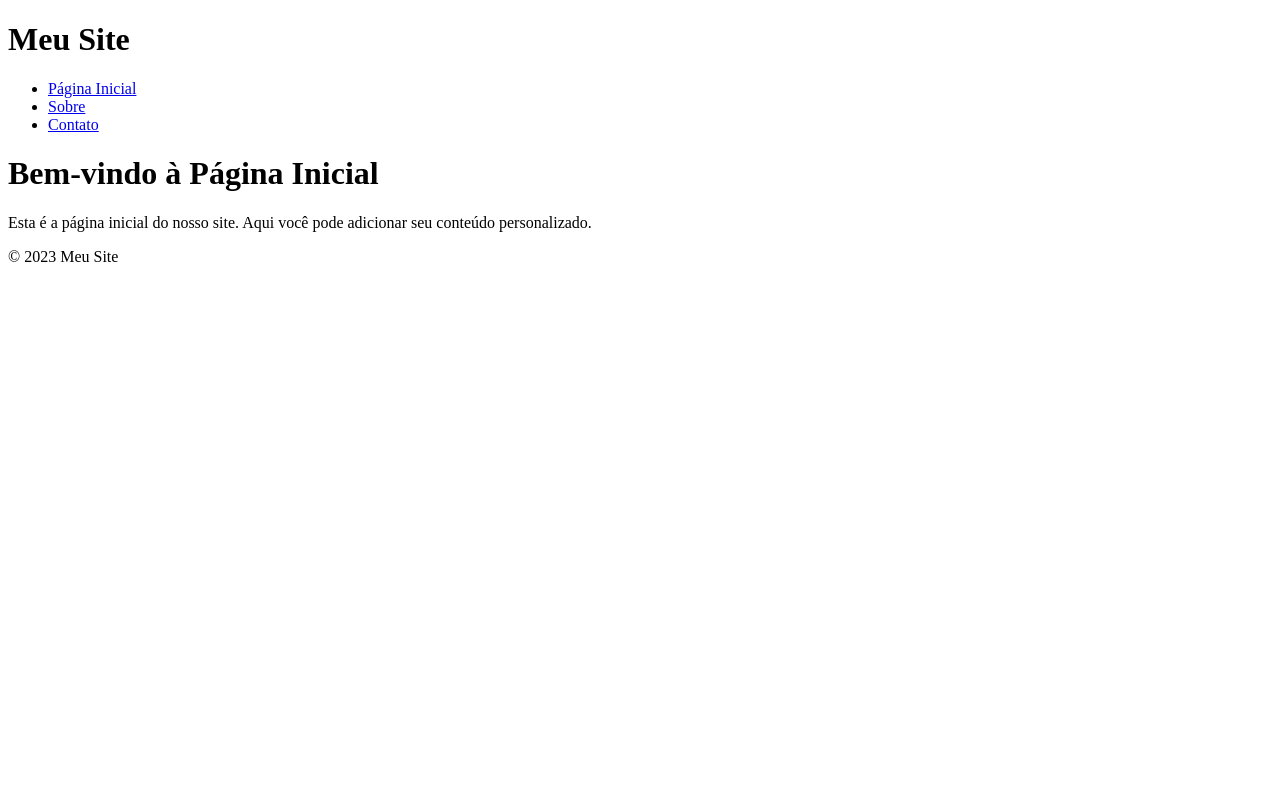
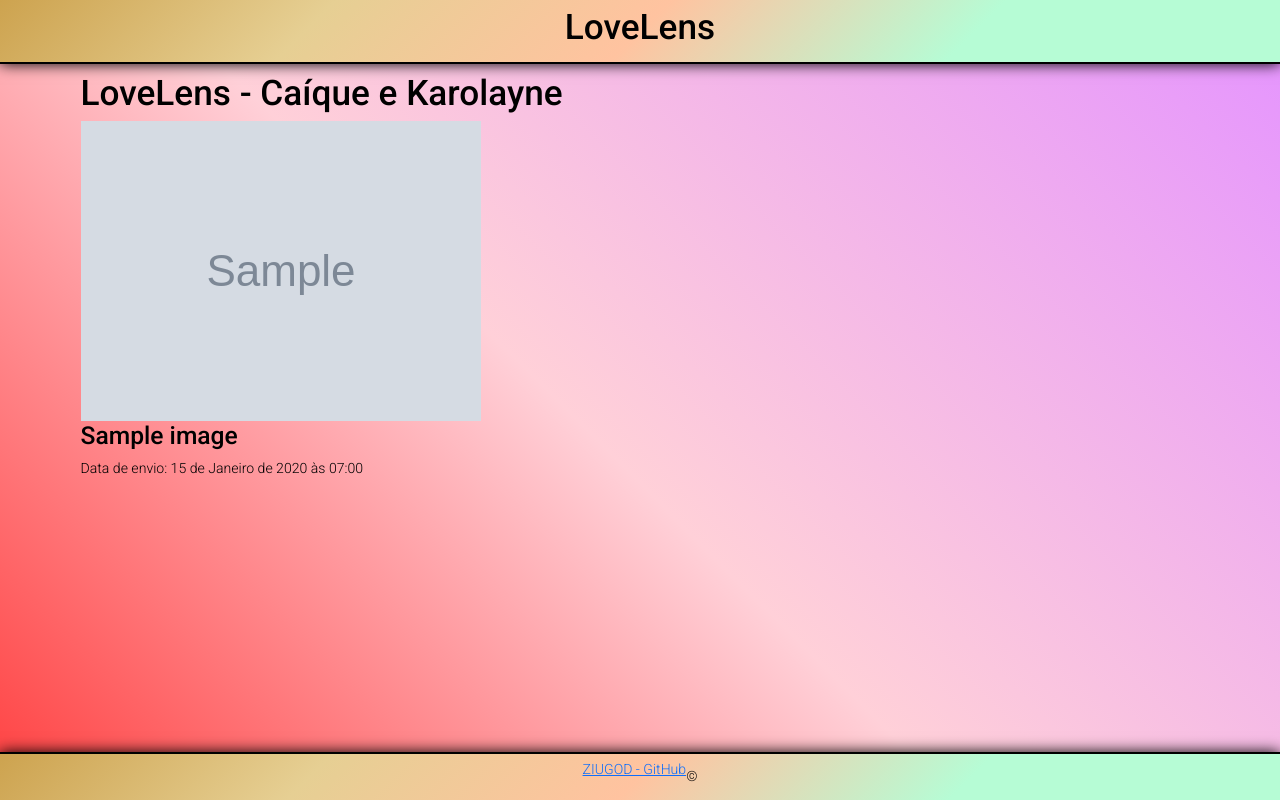
Before and after one commit to ZIUGOD/LoveLens, a Django app: template templates/gallery/index.html in a window 1280 px wide. Run offline with Django 4.2, Linux system fonts and the light colour scheme; the template is opened without the code that fills it: values that come from a table or form of the project are taken from there, others are empty; tables that the repository leaves empty hold one stand-in row (values such as "Sample post"); grey boxes marked "Sample" are stand-in pictures.

Commit message:
Templates config

```diff
--- a/templates/components/base.html
+++ b/templates/components/base.html
@@ -1,30 +1,41 @@
 <!DOCTYPE html>
 <html lang="pt-br">
+{% load static %}
 
 <head>
     <meta charset="UTF-8">
     <meta name="viewport" content="width=device-width, initial-scale=1.0">
-    <title>{% block title %}Título Padrão{% endblock %}</title>
+    <link href="https://cdn.jsdelivr.net/npm/bootstrap@5.3.2/dist/css/bootstrap.min.css" rel="stylesheet"
+        integrity="sha384-T3c6CoIi6uLrA9TneNEoa7RxnatzjcDSCmG1MXxSR1GAsXEV/Dwwykc2MPK8M2HN" crossorigin="anonymous">
+
+    <!-- link css -->
+    <link rel="stylesheet" type="text/css" href="{% static 'css/style_base.css' %}">
+
+    <title>LoveLens{% block title %}{% endblock %}</title>
 </head>
 
 <body>
     <header>
-        <h1>Meu Site</h1>
-        <nav>
-            <ul>
-                <li><a href="/">Página Inicial</a></li>
-                <li><a href="/sobre/">Sobre</a></li>
-                <li><a href="/contato/">Contato</a></li>
-            </ul>
-        </nav>
+        <h1>LoveLens</h1>
     </header>
 
     <main>
-        {% block content %}{% endblock %}
+        {% block content %}
+        {% endblock %}
     </main>
 
     <footer>
-        <p>&copy; 2023 Meu Site</p>
+        <div id="ziu-div">
+            <p><a href="https://github.com/ZIUGOD">ZIUGOD - GitHub</a></p>
+        </div>
+
+        <div>
+            &copy;
+        </div>
+
+        <div id="kay-div">
+
+        </div>
     </footer>
 </body>
 
--- a/templates/gallery/index.html
+++ b/templates/gallery/index.html
@@ -1,8 +1,27 @@
-{% extends "base.html" %}
+{% extends "components/base.html" %}
 
-{% block title %}Página Inicial{% endblock %}
+{% block title %} - Home{% endblock %}
 
 {% block content %}
-  <h1>Bem-vindo à Página Inicial</h1>
-  <p>Esta é a página inicial do nosso site. Aqui você pode adicionar seu conteúdo personalizado.</p>
+<div class="container">
+    <h1>LoveLens - Caíque e Karolayne</h1>
+
+    {% if images %}
+    <div class="row">
+        {% for image in images %}
+            <div class="col-md-4">
+                <div class="thumbnail">
+                    <img src="{{ image.image.url }}" alt="{{ image.title }}">
+                    <div class="caption">
+                        <h3>{{ image.title }}</h3>
+                        <p>Data de envio: {{ image.upload_date }}</p>
+                    </div>
+                </div>
+            </div>
+        {% endfor %}
+    </div>
+    {% else %}
+    <p>Nenhuma imagem disponível no momento. Por favor, faça o envio de algumas fotos.</p>
+    {% endif %}
+</div>
 {% endblock %}
```
Also changed, not shown: templates/components/create_image.html (added).
